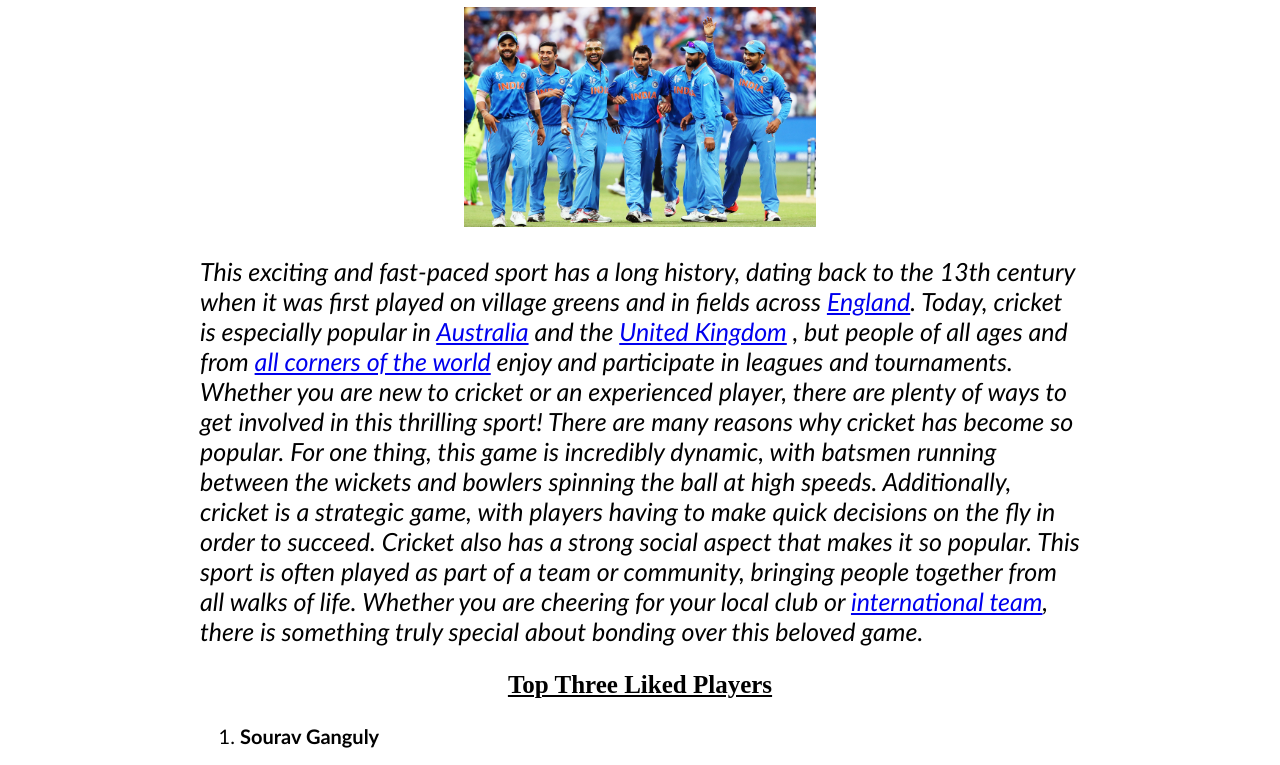
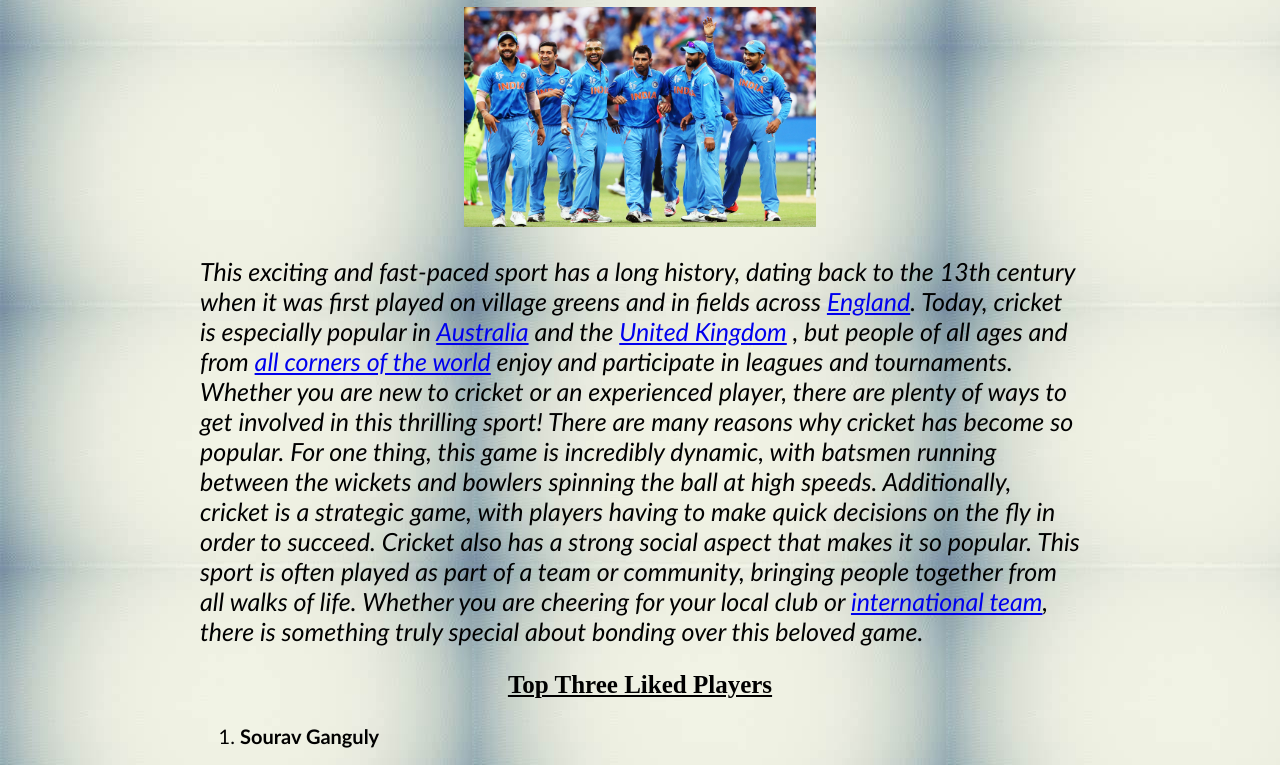
Before and after one commit to Zebras007/Assignment2-Basic-Html-Sample-Sports-Webpage.e.html, a plain HTML site: page index.html in a window 1280 px wide. Shown: the part 478-1243 px from the top of the page. Drawn offline with Linux system fonts and the light colour scheme.

Commit message:
background changed

```diff
--- a/style.css
+++ b/style.css
@@ -1,7 +1,7 @@
 body{
     margin: 0%;
     border: 10px;
-    //* background-image: url(./bg1.o.jpg); */
+    background-image: url(./bg1.o.jpg);
     /* background-color: 	#F5DEB3; */
 }
 h1{
```
